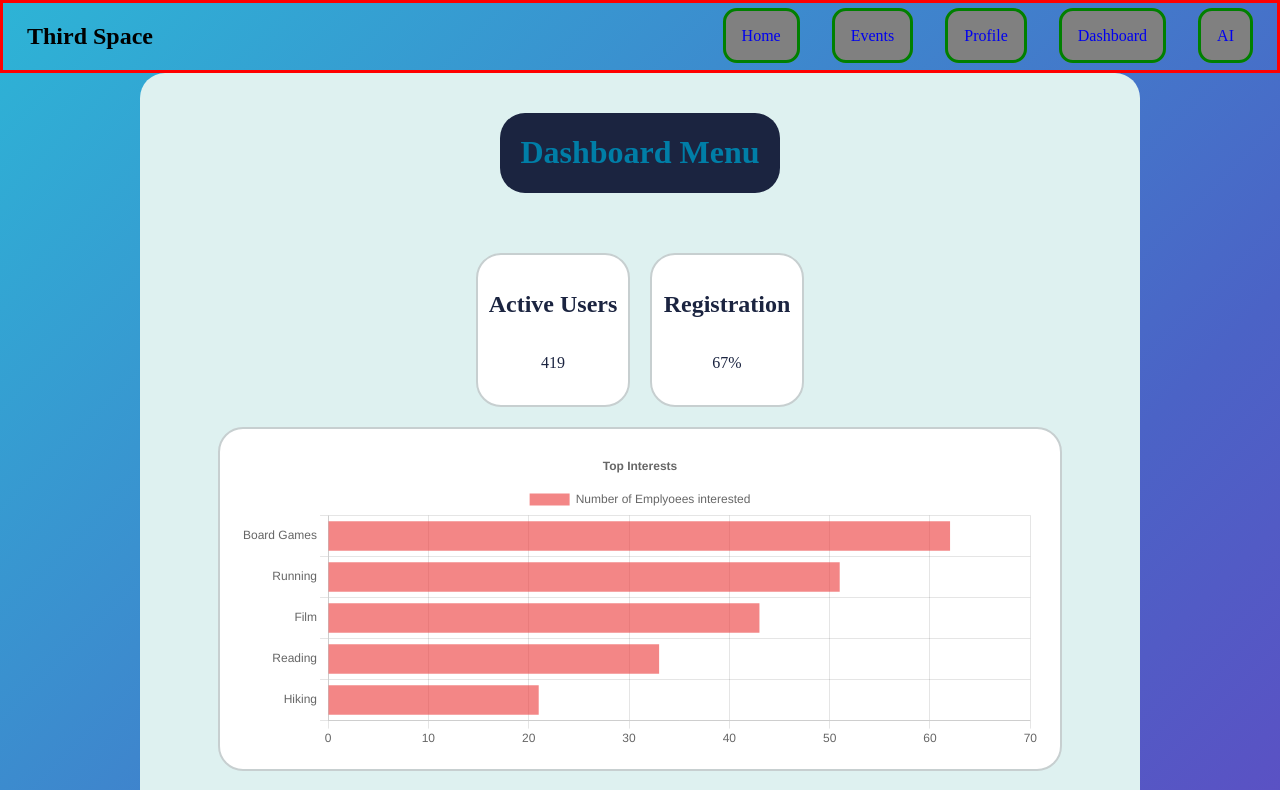
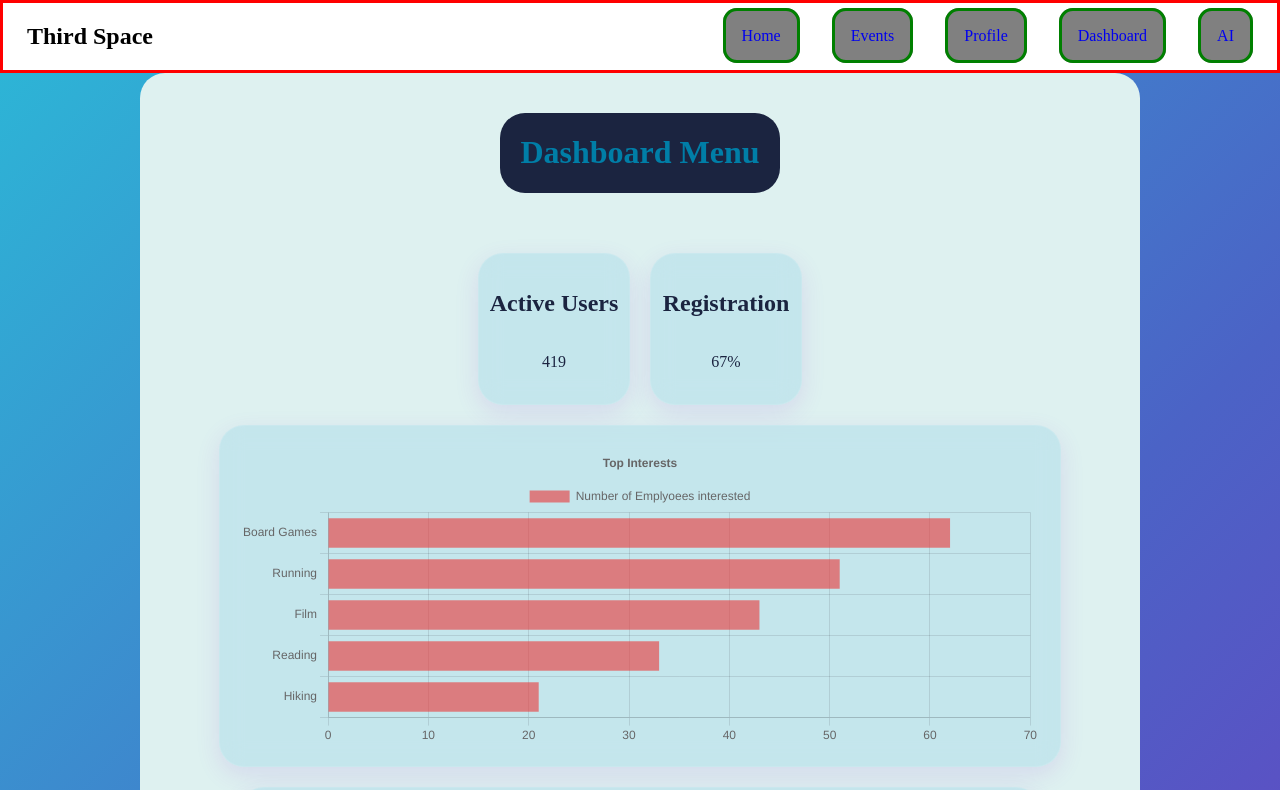
Before and after one commit to Jake-Davis01/Third-Space, a React (Vite) app in the folder client/: page /dashboard in a window 1280 px wide. Shown: the top 790 px of the page. Built offline with nearby package versions, Linux system fonts and the light colour scheme.

Commit message:
fixed the body changes

```diff
--- a/client/src/components/Dashboard.jsx
+++ b/client/src/components/Dashboard.jsx
@@ -38,6 +38,7 @@ function Dashboard() {
     };
 
     return (
+        <div className="dashboard-page">
         <div className="dashboard">
 
             <div className="title"><h1>Dashboard Menu</h1></div>
@@ -76,6 +77,7 @@ function Dashboard() {
 
 
         </div>
+        </div>
     );
 }
 
--- a/client/src/css/Dashboard.css
+++ b/client/src/css/Dashboard.css
@@ -1,4 +1,4 @@
-body {
+.dashboard-page {
   margin: 0;
   min-height: 100vh;
 
@@ -109,3 +109,14 @@ body {
   margin: 0 auto;
   justify-content: center;
 }
+
+.box,
+.chart-container,
+.pastevents-box {
+  background: rgba(176, 221, 233, 0.55);
+  backdrop-filter: blur(12px);
+  -webkit-backdrop-filter: blur(12px);
+
+  border: 1px solid rgba(255, 255, 255, 0.103);
+  box-shadow: 0 8px 24px rgba(150, 46, 211, 0.12);
+}
```
